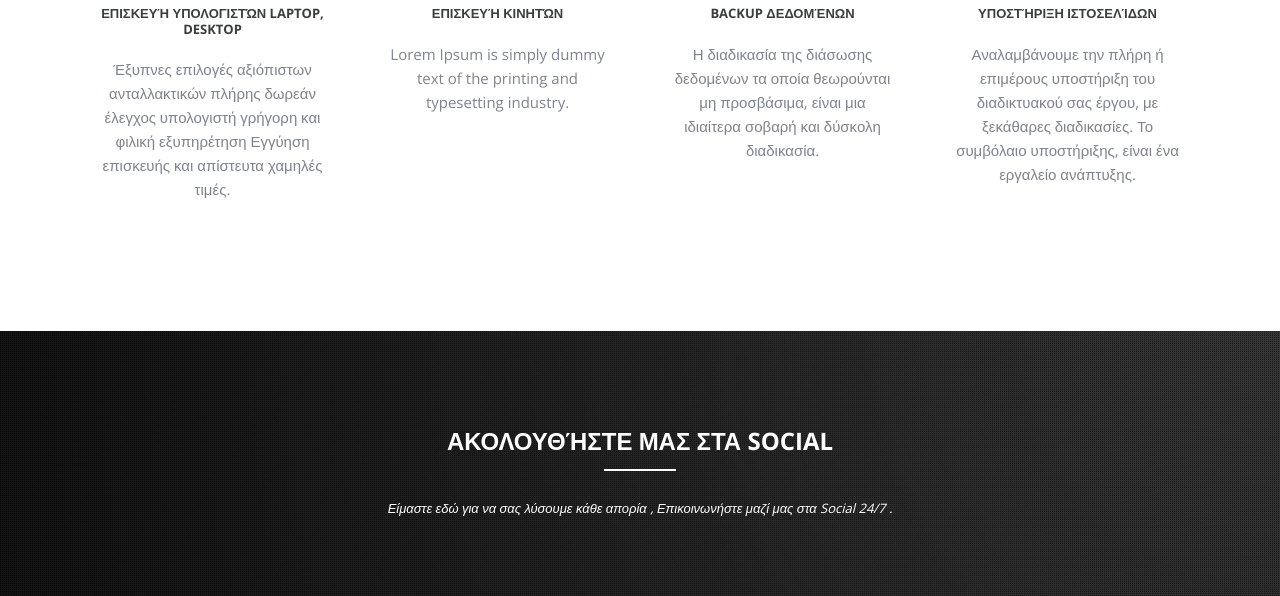
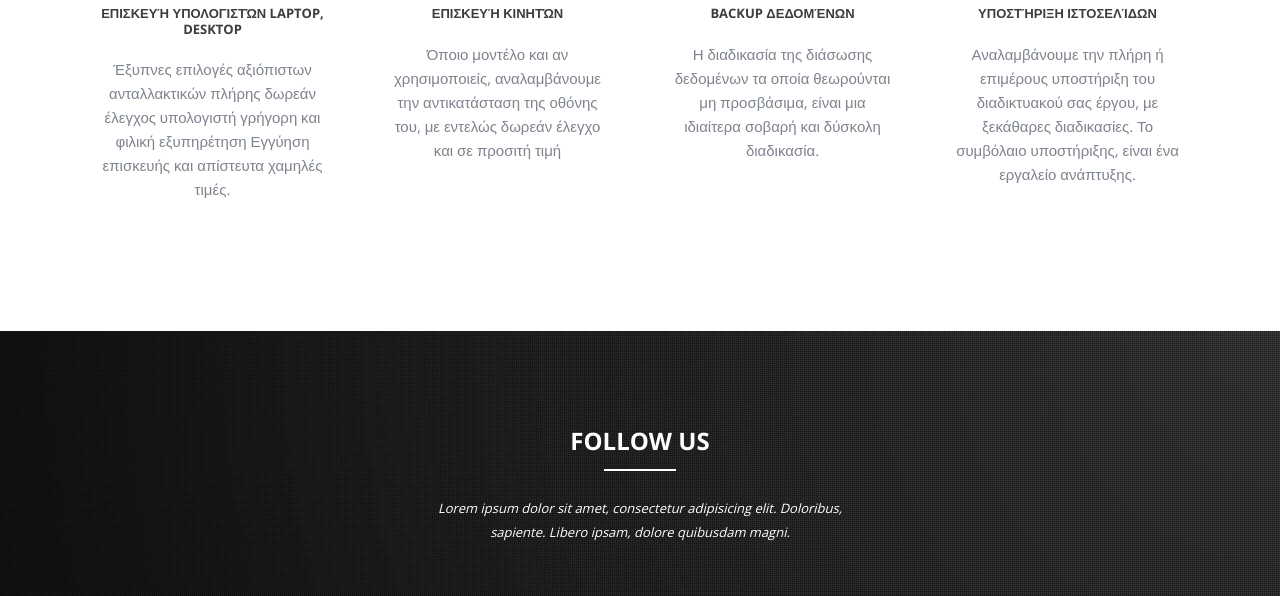
Before and after one commit to AlmondJuiceGr/TechnicianX.github.io, a plain HTML site: page index.html in a window 1280 px wide. Shown: the part 2947-3543 px from the top of the page. Drawn offline with nearby package versions, Linux system fonts and the light colour scheme; files whose address does not match are found by name.

Commit message:
Update index.html

```diff
--- a/index.html
+++ b/index.html
@@ -280,7 +280,8 @@
 							<i class="ion-ios-checkmark-outline"></i>
 						</div>
 						<h3>Επισκευή κινητών</h3>
-						<p>Lorem Ipsum is simply dummy text of the printing and typesetting industry. </p>
+						<p> Όποιο μοντέλο και αν χρησιμοποιείς, αναλαμβάνουμε την αντικατάσταση της οθόνης του,
+							 με εντελώς δωρεάν έλεγχο και σε προσιτή τιμή </p>
 					</div>
 				</div>
 
@@ -433,7 +434,7 @@
 						<ul class="external">
 							<li><a class="fancybox" title="Wall street 5" data-fancybox-group="works" href="images/portfolio/item-5.jpg"><i
 									 class="ion-ios-search"></i></a></li>
-							<li><a href=""><i classs="ion-link"></i></a></li>
+							<li><a href=""><i class="ion-link"></i></a></li>
 						</ul>
 					</div>
 				</div>
@@ -516,8 +517,9 @@
 
 					<div class="col-lg-12">
 						<div class="section-title white text-center white ">
-							<h2>Ακολουθήστε μας στα social</h2>
-							<p>Είμαστε εδώ για να σας λύσουμε κάθε απορία , Επικοινωνήστε μαζί μας στα Social 24/7 .</p>
+							<h2>FOLLOW US</h2>
+							<p>Lorem ipsum dolor sit amet, consectetur adipisicing elit. Doloribus, <br> sapiente. Libero ipsam, dolore
+								quibusdam magni.</p>
 						</div>
 					</div>
 
@@ -602,7 +604,7 @@
           voluptas vel esse quo excepturi!</p>
         <p>Lorem ipsum dolor sit amet, consectetur adipisicing elit. Rem, repellendus.</p>
       </div>
-    <!---->	  <div class="col-md-4">
+    <!--  <div class="col-md-4">
         <h4>Company</h4>
         <ul>
           <li><a href="#">About Us</a></li>
@@ -619,7 +621,7 @@
             <input type="email" class="subscribe form-control" placeholder="Enter Your Email...">
             <button type="submit" class="submit-icon">
               <i class="fa fa-paper-plane fa-lg"></i>
-            </button>
+            </button>-->
           </div>
         </form>
       </div>
@@ -636,7 +638,7 @@
       </div>
       <div class="col-md-6 text-right">
         <p class="text-center text-lg-left">
-          Design and Developed By <a href="#">Themefisher</a>
+          Design and Developed By <a href="#"></a>
         </p>
       </div>
     </div>
@@ -666,10 +668,7 @@
 	<!-- Custom Functions -->
 	<script src="plugins/jquery.form.min.js"></script>
 	<script src="plugins/jquery.validate.min.js"></script>
-	<!-- Google Map
-	Google Map -->
-	<!-- Google Map <script src="https://maps.googleapis.com/maps/api/js?key=AIzaSyBI14J_PNWVd-m0gnUBkjmhoQyNyd7nllA"></script>Google Map -->
-	<!-- Google Map <script src="plugins/gmap.js"></script> Google Map -->
+
 	<script src="js/main.js"></script>
 	<script>
 		$(function () {
```
